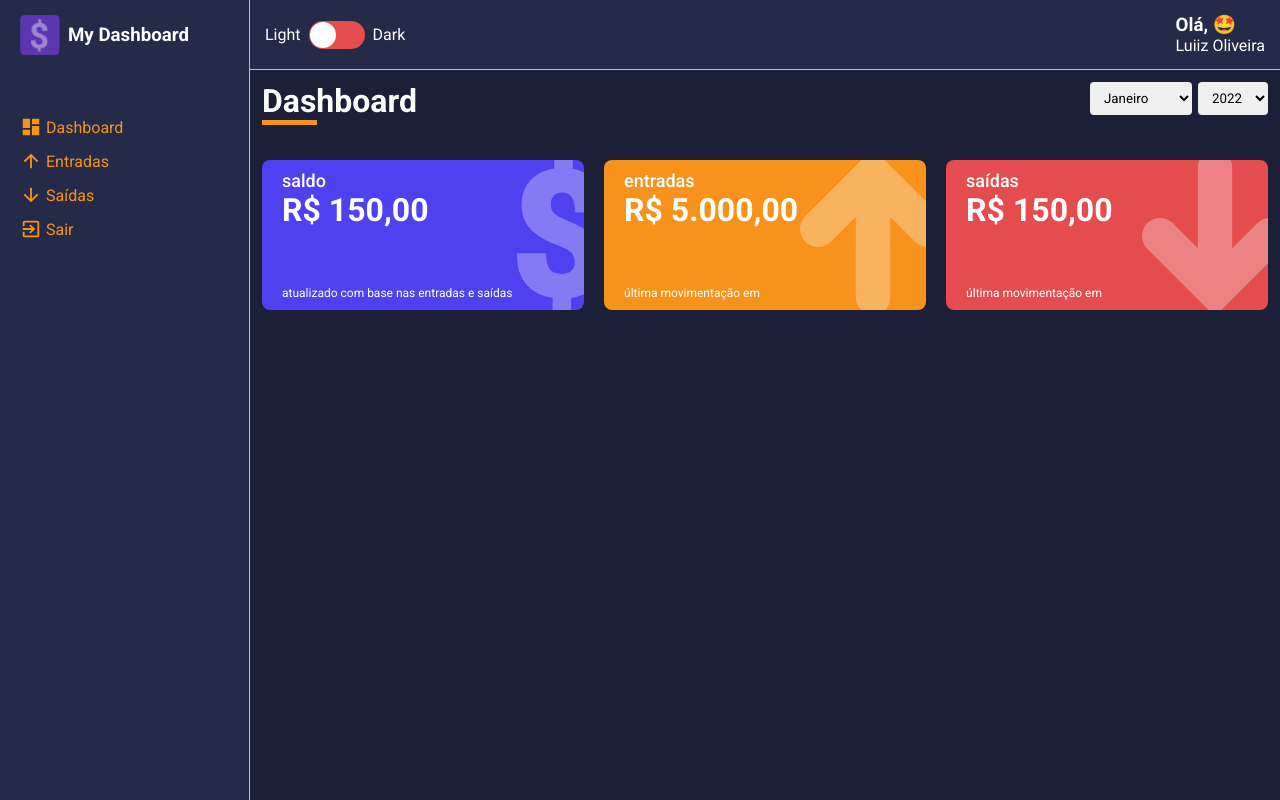
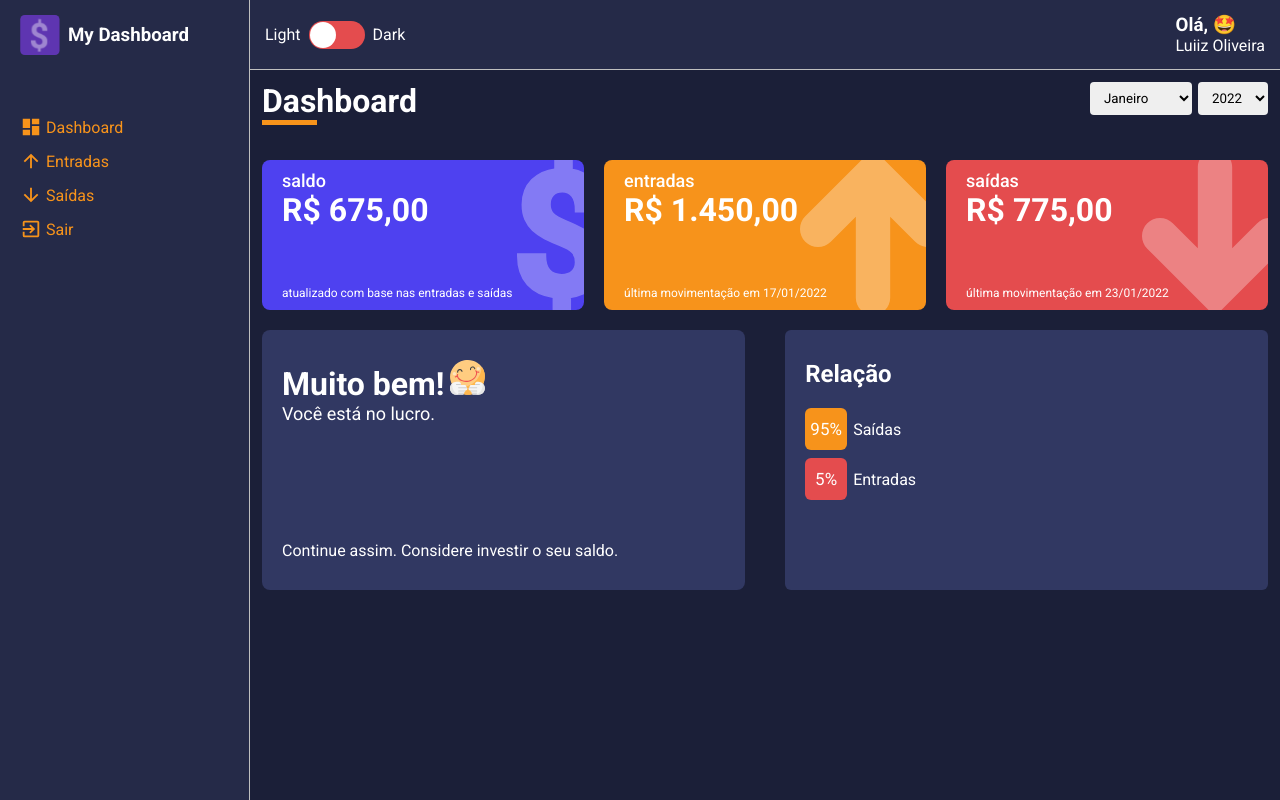
Before and after one commit to luiizsilverio/my-dashboard, a React (Create React App) app: page /dashboard in a window 1280 px wide. Built offline with nearby package versions, Linux system fonts and the light colour scheme.

Commit message:
Gráfico de Pizza

```diff
--- a/package.json
+++ b/package.json
@@ -17,6 +17,7 @@
     "react-router-dom": "^6.2.1",
     "react-scripts": "5.0.0",
     "react-switch": "^6.0.0",
+    "recharts": "^2.1.8",
     "styled-components": "^5.3.3",
     "typescript": "^4.4.2",
     "web-vitals": "^2.1.0"
@@ -48,6 +49,7 @@
   "devDependencies": {
     "@types/react-icons": "^3.0.0",
     "@types/react-router-dom": "^5.3.2",
+    "@types/recharts": "^1.8.23",
     "@types/styled-components": "^5.1.19"
   }
 }
--- a/src/components/Content/styles.ts
+++ b/src/components/Content/styles.ts
@@ -3,6 +3,7 @@ import styled from "styled-components";
 export const Container = styled.main`
   grid-area: CT;
   background-color: ${props => props.theme.colors.primary};
+
   color: ${props => props.theme.colors.white};
   padding: 12px;
 
@@ -21,4 +22,5 @@ export const Container = styled.main`
   ::-webkit-scrollbar-track {
     background-color: ${props => props.theme.colors.complementar};
   }
+
 `;
--- /dev/null
+++ b/src/components/MessageBox/index.tsx
@@ -0,0 +1,27 @@
+import * as S from './styles'
+
+interface Props {
+  title: string;
+  description: string;
+  footer: string;
+  icon: string;
+}
+
+const MessageBox = (props: Props) => {
+  return (
+    <S.Container>
+      <header>
+        <h1>
+          { props.title }
+          <img src={ props.icon } alt={ props.title } />
+        </h1>
+        <p>{ props.description }</p>
+      </header>
+      <footer>
+        <span>{ props.footer }</span>
+      </footer>
+    </S.Container>
+  )
+}
+
+export default MessageBox
--- /dev/null
+++ b/src/components/MessageBox/styles.ts
@@ -0,0 +1,25 @@
+import styled from "styled-components";
+
+export const Container = styled.div`
+  width: 48%;
+  height: 260px;
+  background-color: ${props => props.theme.colors.complementar};
+  color: ${props => props.theme.colors.white};
+  border-radius: 8px;
+  margin: 10px 0;
+  padding: 30px 20px;
+  display: flex;
+  flex-direction: column;
+  justify-content: space-between;
+
+  > header {
+    img {
+      width: 35px;
+      margin-left: 6px;
+    }
+
+    p {
+      font-size: 18px;
+    }
+  }
+`;
--- /dev/null
+++ b/src/components/PizzaChart/index.tsx
@@ -0,0 +1,35 @@
+import { PieChart, Pie, Cell, ResponsiveContainer } from 'recharts'
+import * as S from './styles'
+
+const PizzaChart = () => (
+  <S.Container>
+    <S.SideLeft>
+      <h2>Relação</h2>
+      <S.LegendContainer>
+        <S.Legend color="#f7931b">
+          <div>95%</div>
+          <span>Saídas</span>
+        </S.Legend>
+        <S.Legend color="#e44c4e">
+          <div>5%</div>
+          <span>Entradas</span>
+        </S.Legend>
+      </S.LegendContainer>
+    </S.SideLeft>
+
+    <S.Main>
+      <S.ResponsiveContainer>
+        <PieChart>
+          <Pie
+            data={[{amount: 30, percentual: 95}]}
+            labelLine={false}
+            dataKey="percentual"
+          >
+          </Pie>
+        </PieChart>
+      </S.ResponsiveContainer>
+    </S.Main>
+  </S.Container>
+)
+
+export default PizzaChart
--- /dev/null
+++ b/src/components/PizzaChart/styles.ts
@@ -0,0 +1,69 @@
+import styled from "styled-components";
+
+export const Container = styled.div`
+  width: 48%;
+  height: 260px;
+  margin: 10px 0;
+  background-color: ${props => props.theme.colors.complementar};
+  color: ${props => props.theme.colors.white};
+  border-radius: 6px;
+  display: flex;
+`;
+
+export const SideLeft = styled.aside`
+  padding: 30px 20px;
+
+  > h2 {
+    margin-bottom: 20px;
+  }
+`;
+
+export const LegendContainer = styled.ul`
+  list-style: none;
+  height: 170px;
+  padding-right: 15px;
+  overflow-y: scroll;
+
+  ::-webkit-scrollbar {
+    width: 10px;
+  }
+
+  ::-webkit-scrollbar-thumb {
+    background-color: ${props => props.theme.colors.secundary};
+    border-radius: 5px;
+  }
+
+  ::-webkit-scrollbar-track {
+    background-color: ${props => props.theme.colors.complementar};
+  }
+`;
+
+interface ILegendProps {
+  color: string
+}
+
+export const Legend = styled.li<ILegendProps>`
+  display: flex;
+  align-items: center;
+  margin-bottom: 8px;
+
+  > div {
+    background-color: ${props => props.color};
+    width: 42px;
+    height: 42px;
+    border-radius: 6px;
+    font-size: 17px;
+    line-height: 42px;
+    text-align: center;
+  }
+
+  > span {
+    margin-left: 6px;
+  }
+`;
+
+export const Main = styled.main`
+`;
+
+export const ResponsiveContainer = styled.div`
+`;
--- a/src/pages/Dashboard/index.tsx
+++ b/src/pages/Dashboard/index.tsx
@@ -10,6 +10,17 @@ import months from '../../utils/months'
 import ContentHeader from '../../components/ContentHeader'
 import SelectInput from '../../components/SelectInput'
 import TotalCard from '../../components/TotalCard'
+import MessageBox from '../../components/MessageBox'
+import happyImg from '../../assets/happy.svg'
+import sadImg from '../../assets/sad.svg'
+import grinImg from '../../assets/grinning.svg'
+import PizzaChart from '../../components/PizzaChart'
+
+interface IMovimentacao {
+  total: number
+  dataUlt: Date | null
+  formattedDate: string
+}
 
 interface ILista {
   label: string | number;
@@ -46,6 +57,87 @@ const Dashboard = () => {
   }, [])
 
 
+  const saidas: IMovimentacao = useMemo(() => {
+    let movim: IMovimentacao = { total: 0, dataUlt: null, formattedDate: "" }
+
+    expenses.forEach(item => {
+      const date = new Date(item.date)
+      const year = date.getFullYear()
+      const month = date.getMonth() + 1
+
+      if (month === monthSel && year === yearSel) {
+        const value = parseInt(item.amount)
+        if (!isNaN(value)) {
+          movim.total += value
+        }
+      }
+
+      if (!movim.dataUlt || date > movim.dataUlt) {
+        movim.dataUlt = date
+        movim.formattedDate = formatDate(item.date)
+      }
+    })
+    return movim
+  }, [monthSel, yearSel])
+
+
+  const entradas: IMovimentacao = useMemo(() => {
+    let movim: IMovimentacao = { total: 0, dataUlt: null, formattedDate: "" }
+
+    gains.forEach(item => {
+      const date = new Date(item.date)
+      const year = date.getFullYear()
+      const month = date.getMonth() + 1
+
+      if (month === monthSel && year === yearSel) {
+        const value = parseInt(item.amount)
+        if (!isNaN(value)) {
+          movim.total += value
+        }
+      }
+
+      if (!movim.dataUlt || date > movim.dataUlt) {
+        movim.dataUlt = date
+        movim.formattedDate = formatDate(item.date)
+      }
+    })
+    return movim
+  }, [monthSel, yearSel])
+
+
+  const saldo = useMemo(() => {
+    return entradas.total - saidas.total
+  }, [entradas, saidas])
+
+
+  const message = useMemo(() => {
+    if (saldo < 0) {
+      return {
+        title: "Que triste!",
+        description: "Neste mês, você gastou mais do que deveria.",
+        footer: "Contenha seus gastos, corte o supérfluo.",
+        icon: sadImg
+      }
+    }
+    else if (saldo === 0) {
+      return {
+        title: "Ufaa!",
+        description: "Neste mês, você atingiu o teto de gastos.",
+        footer: "Cuidado, contenha os gastos.",
+        icon: grinImg
+      }
+    }
+    else {
+      return {
+        title: "Muito bem!",
+        description: "Você está no lucro.",
+        footer: "Continue assim. Considere investir o seu saldo.",
+        icon: happyImg
+      }
+    }
+  }, [saldo])
+
+
   function handleMonth(month: string) {
     const mes = parseInt(month)
     if (!isNaN(mes)) {
@@ -63,6 +155,7 @@ const Dashboard = () => {
       throw new Error('Ano inválido');
     }
   }
+
 
   return (
     <S.Container>
@@ -85,7 +178,7 @@ const Dashboard = () => {
       <S.Content>
         <TotalCard
           title='saldo'
-          amount={150.00}
+          amount={ saldo }
           footer='atualizado com base nas entradas e saídas'
           icon='dolar'
           color='#4e41f0'
@@ -93,19 +186,28 @@ const Dashboard = () => {
 
         <TotalCard
           title='entradas'
-          amount={5000.00}
-          footer='última movimentação em'
+          amount={ entradas.total }
+          footer={`última movimentação em ${ entradas.formattedDate }`}
           icon='arrowUp'
           color='#f7931b'
         />
 
         <TotalCard
           title='saídas'
-          amount={150.00}
-          footer='última movimentação em'
+          amount={ saidas.total }
+          footer={`última movimentação em ${ saidas.formattedDate }`}
           icon='arrowDown'
           color='#e44c4e'
         />
+
+        <MessageBox
+          title={ message.title }
+          description={ message.description }
+          footer={ message.footer }
+          icon={ message.icon }
+        />
+
+        <PizzaChart />
       </S.Content>
     </S.Container>
   )
--- a/src/pages/Dashboard/styles.ts
+++ b/src/pages/Dashboard/styles.ts
@@ -7,4 +7,5 @@ export const Container = styled.div`
 export const Content = styled.div`
   display: flex;
   justify-content: space-between;
+  flex-wrap: wrap;
 `;
```
Also changed, not shown: src/assets/grinning.svg (added), 1 other file (tests, documents, lock files or other folders).
